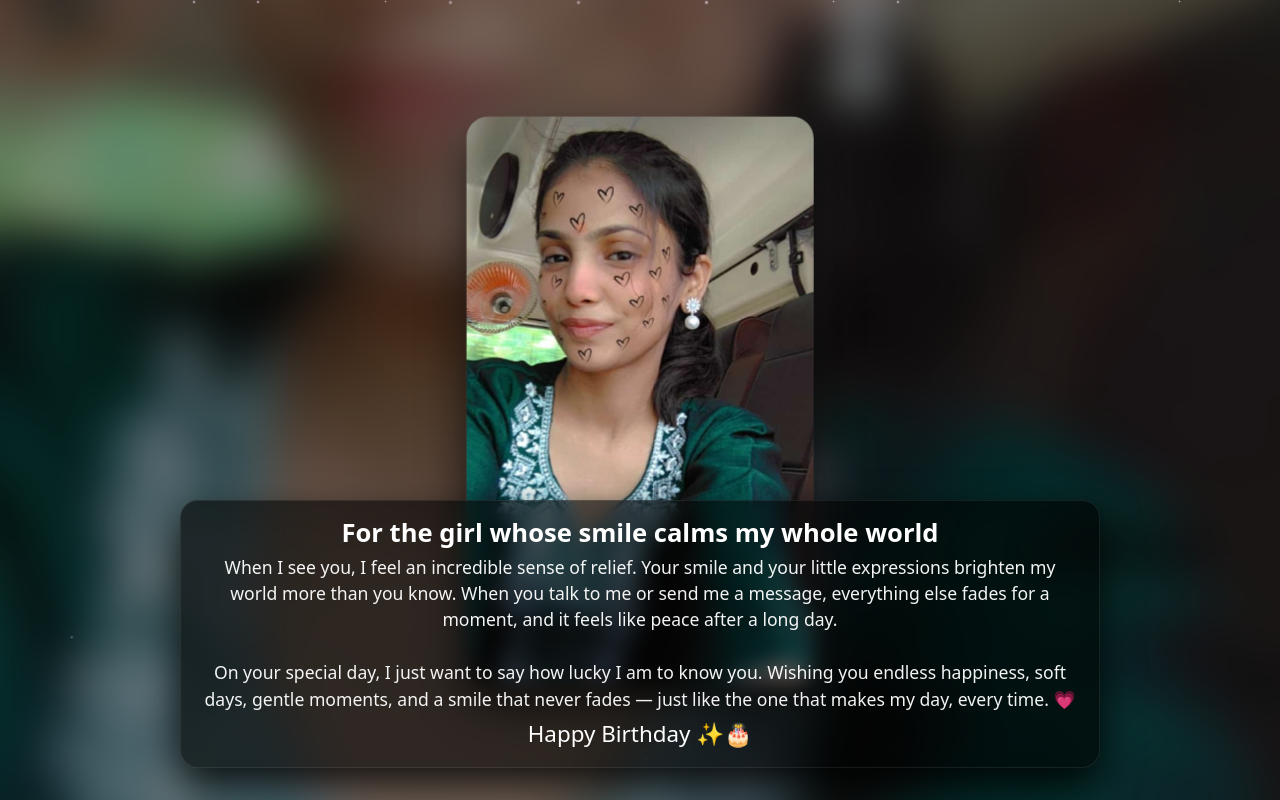
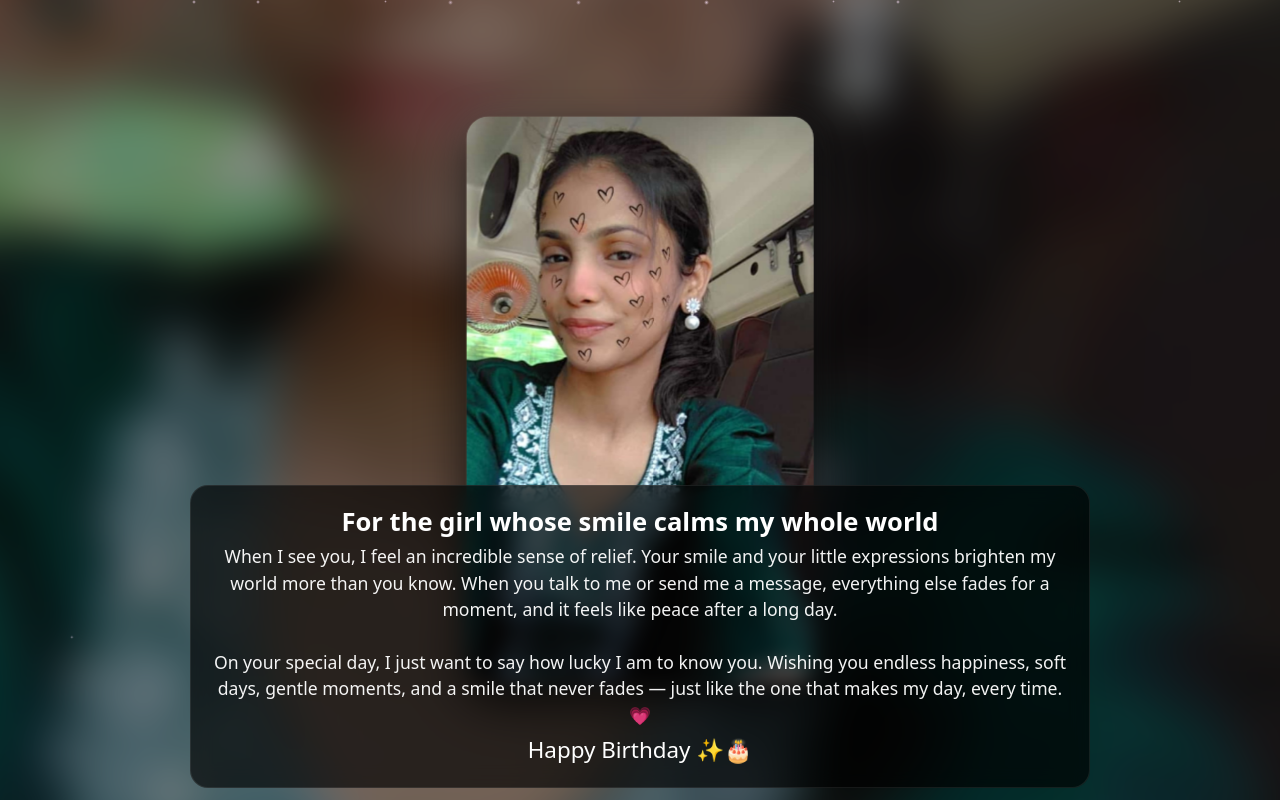
Before and after one commit to akfriend/ShradhaBirthday, a plain HTML site: page index.html in a window 1280 px wide. Both pictures are taken after a click on the button "Tap to start your surprise 🎧✨". Drawn offline with Linux system fonts and the light colour scheme.

Commit message:
Update index.html

```diff
--- a/index.html
+++ b/index.html
@@ -184,21 +184,30 @@
     /* Bottom message */
    .message-box {
     position: absolute;
+    bottom: 1.5%;
     left: 50%;
-        bottom: 4%;
     transform: translateX(-50%);
-        width: min(90vw, 920px);
-        padding: 14px 18px 18px;
-        background: rgba(0, 0, 0, 0.6);
+    width: min(92vw, 900px);
+    max-height: 38vh;           /* NEW: prevents overflow */
+    padding: 18px 22px 22px;
+    background: rgba(0, 0, 0, 0.65);
     border-radius: 18px;
     backdrop-filter: blur(10px);
     border: 1px solid rgba(255, 255, 255, 0.08);
-        box-shadow: 0 16px 40px rgba(0, 0, 0, 0.85);
     text-align: center;
-        z-index: 3;
-        animation: msgFade 1.8s ease-in forwards;
+    z-index: 5;
     opacity: 0;
+    overflow-y: auto;            /* NEW: scrolls only when needed */
+    scrollbar-width: none;       /* hide scroll bar (Firefox) */
+    -ms-overflow-style: none;    /* hide scroll bar (IE/Edge) */
+    animation: msgFade 2s forwards;
 }
+
+/* NEW → hides scrollbar (Chrome) */
+.message-box::-webkit-scrollbar {
+    display: none;
+}
+
 
     @keyframes msgFade {
         from {
```
Lines whose indentation alone changed are shown as unchanged.
